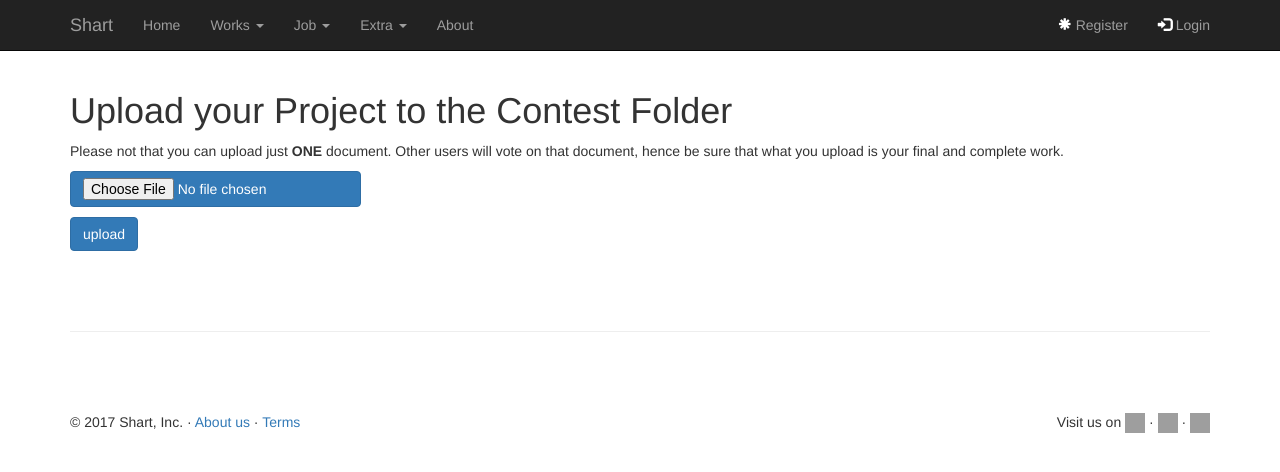
After one commit to EmaBachi/shart, a Flask app: page /upload_project_contest/1 in a window 1280 px wide. The commit adds this page. Shown: the top 472 px of the page. Run offline with Flask 2, Linux system fonts and the light colour scheme; some libraries are stand-ins or nearby versions; grey boxes are pictures that could not be loaded.

Commit message:
Users can join contests and can upload their final project into the contest folder

```diff
--- a/app.py
+++ b/app.py
@@ -18,6 +18,7 @@ from ChangeDescriptionForm import ChangeDescriptionForm
 # Instantiate application object
 app = Flask(__name__)
 
+
 # Path to uploaded exclusive content
 UPLOAD_FOLDER_VIDEO = '/home/emanuele/Scrivania/Shart_Contents/videos'
 
@@ -27,8 +28,10 @@ UPLOAD_FOLDER_IMAGE = '/home/emanuele/Scrivania/Shart_Contents/images'
 # Path to contest folder
 UPLOAD_FOLDER_CONTEST = '/home/emanuele/Scrivania/Shart_Contents/contests'
 
+# Application Configuration
 app.config["UPLOAD_FOLDER_VIDEO"] = UPLOAD_FOLDER_VIDEO
 app.config["UPLOAD_FOLDER_IMAGE"] = UPLOAD_FOLDER_IMAGE
+app.config["UPLOAD_FOLDER_CONTEST"] = UPLOAD_FOLDER_CONTEST
 
 
 # DB Configuration
@@ -311,6 +314,8 @@ def contest(title):
 
         comments = contest['comments']
 
+        not_allow_to_upload = os.path.isfile(UPLOAD_FOLDER_CONTEST+"/"+title+"/"+session['username'])
+
         if request.method == 'POST' and form.validate():
             comment_body = form.comment_body.data
             comment_author = session['username']
@@ -320,7 +325,7 @@ def contest(title):
 
             return redirect(url_for('contest', title=contest['title']))
 
-        return render_template('contest.html', contest=contest, form=form, comments=comments)
+        return render_template('contest.html', contest=contest, form=form, comments=comments, not_allow_to_upload=not_allow_to_upload)
 
 
 def add_comment_contest(contest, comment_body, comment_author, date_mongo):
@@ -346,6 +351,7 @@ def add_contest():
         presentation_deadline = form.presentation_deadline.data.strftime("%m/%d/%Y")
         type = form.type.data
 
+        # Storing the contest in db
         mongo.db.contest.insert({
             'title': title,
             'body': body,
@@ -353,14 +359,26 @@ def add_contest():
             'enroll_deadline': enroll_deadline,
             'presentation_deadline': presentation_deadline,
             'type': type,
+            'competitors': [],
             'comments': []
         })
+
+        # Create a directory in the server to store all the projects related to the contest
+        create_directory_for_contest(title)
 
         flash('Contest created', 'success')
 
         return redirect(url_for('competitions'))
 
     return render_template('add_contest.html', form=form)
+
+
+# Function for create a new directory in the contest path
+def create_directory_for_contest(title):
+    directory = UPLOAD_FOLDER_CONTEST+"/"+title
+    if not os.path.exists(directory):
+        os.makedirs(directory)
+    return
 
 
 # Route for editing a contest
@@ -405,6 +423,43 @@ def delete_contest(title):
     flash('Contest deleted', 'success')
 
     return redirect(url_for('competitions'))
+
+
+# Route for joining a contest
+@app.route('/join_contest/<string:title>')
+def join_contest(title):
+
+    mongo.db.contest.update({"title": title}, {'$push': {'competitors': session['username']}})
+
+    flash('You have joined the contest. Now work hard to achieve the VICTORY', 'success')
+
+    return redirect(url_for('competitions'))
+
+
+# Route for upload a project in the contest folder
+@app.route('/upload_project_contest/<string:title>', methods=['GET', 'POST'])
+def upload_project_contest(title):
+
+    if request.method == 'POST':
+
+        if 'file' not in request.files:
+            flash('No file part')
+            return redirect(request.url)
+        file = request.files['file']
+        if file.filename == '':
+            flash('No selected file')
+            return
+        else:
+            path = os.path.join(UPLOAD_FOLDER_CONTEST+"/"+title, session['username'])
+
+            # to save the path in the folder
+            file.save(path)
+
+            flash('Project Uploaded. Cross your Fingers', 'success')
+
+            return redirect(url_for('contest', title=title))
+
+    return render_template('upload_project_contest.html')
 
 
 # ---!!! Contests development completed !!!---
--- a/templates/competitions.html
+++ b/templates/competitions.html
@@ -17,7 +17,9 @@
             {% if session.adm %}
                 <div class="pull-right">
                     {% if contest.enroll_deadline >= today %}
-                    <a href="/join_contest/{{contest.title}}" class="btn btn-primary">Join Contest</a>
+                        {% if session.username not in contest.competitors %}
+                            <a href="/join_contest/{{contest.title}}" class="btn btn-primary">Join Contest</a>
+                        {% endif %}
                     {% endif %}
                     <a href="edit_contest/{{contest.title}}" class="btn btn-warning">Edit</a>
                     <a href="/delete_contest/{{contest.title}}" class="btn btn-danger">Delete</a>
--- /dev/null
+++ b/templates/upload_project_contest.html
@@ -0,0 +1,12 @@
+{% extends 'layout.html' %}
+
+{% block body %}
+    <h1> Upload your Project to the Contest Folder</h1>
+    <p>Please not that you can upload just <strong>ONE</strong> document. Other users will vote on that document, hence be sure that what you upload is your final and complete work.</p>
+    <form method="POST"  enctype="multipart/form-data">
+
+        <p><input type="file" name="file" class="btn btn-primary"></p>
+        <p><input type="submit" value="upload" class="btn btn-primary"></p>
+    </form>
+
+{% endblock %}
```
Also changed, not shown: templates/contest.html (+7 -0 lines).
